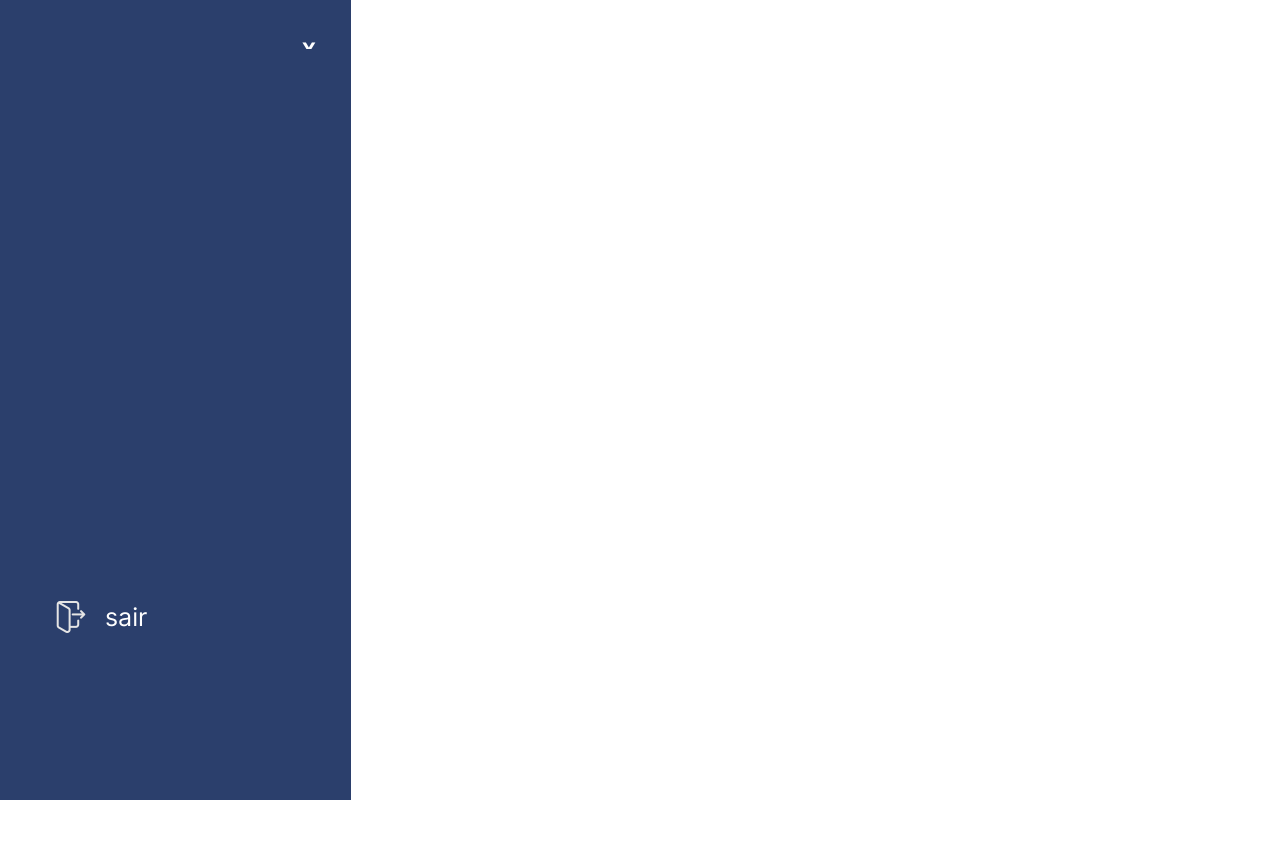
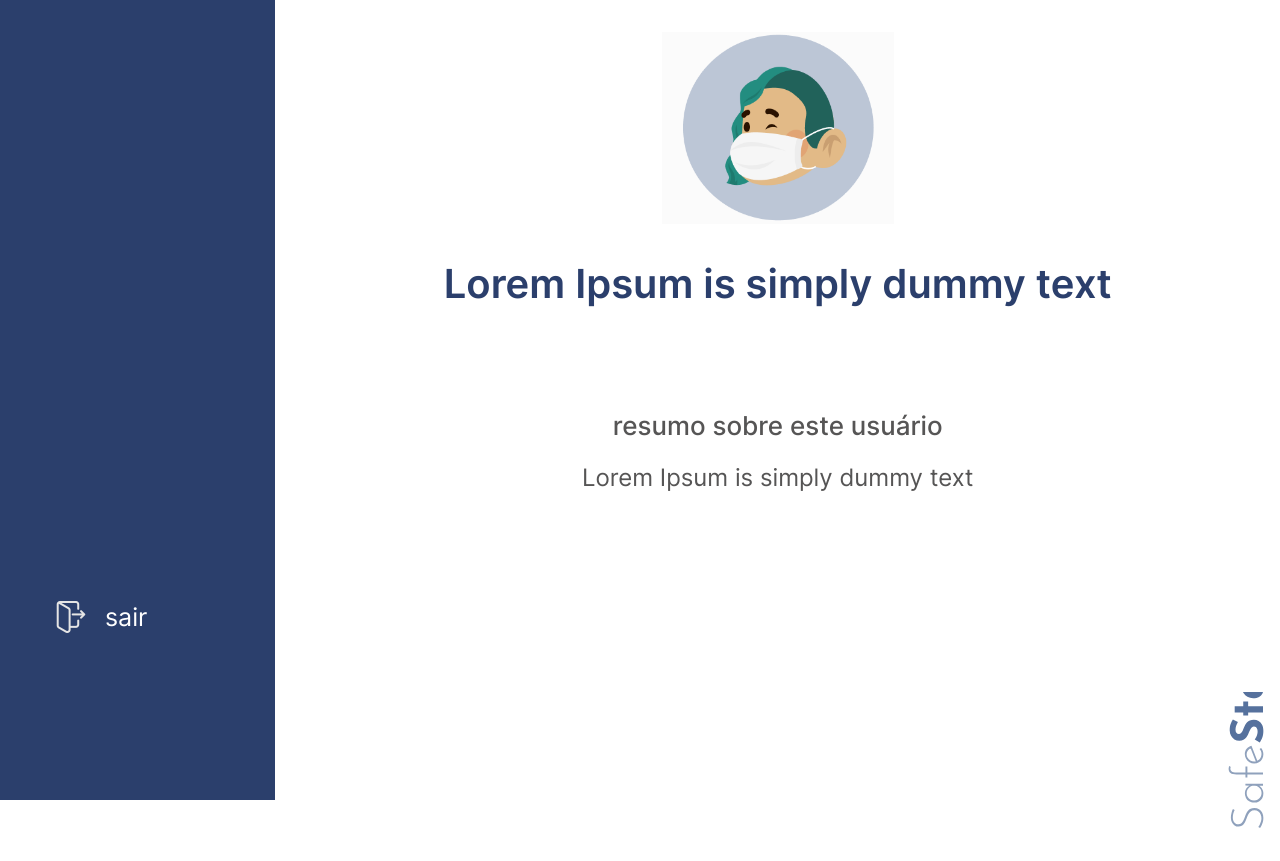
Before and after one commit to SafeStats-Health/safestats-frontend, a React (Create React App) app: page /user_profile in a window 1280 px wide. Before the commit the page ends 800 px from the top, so only its background shows below. Built offline with nearby package versions, Linux system fonts and the light colour scheme; the HTML template or start-up script is replaced by a standard one.

Commit message:
[feature-frontend-06] rebase master

```diff
--- a/src/components/drawer/index.js
+++ b/src/components/drawer/index.js
@@ -21,21 +21,23 @@ export default function Drawer() {
           </button>
         </div>
         <div className={styles.optionsPos}>
-          <span>{t('PROFILE')}</span>
-          <span>{t('PERSONAL_DATA')}</span>
-          <span>{t('TRUSTWORTHY_CONTACT')}</span>
-          <span>{t('HEALTH_PLAN')}</span>
-          <span>{t('BLOOD_DONATION')}</span>
-          <span>{t('CHANGE_PASSWORD')}</span>
-          <span>{t('DELETE_ACCOUNT')}</span>
+          <a href="">{t('PROFILE')}</a>
+          <a href="">{t('PERSONAL_DATA')}</a>
+          <a href="">{t('TRUSTWORTHY_CONTACT')}</a>
+          <a href="">{t('HEALTH_PLAN')}</a>
+          <a href="">{t('BLOOD_DONATION')}</a>
+          <a href="">{t('CHANGE_PASSWORD')}</a>
+          <a href="">{t('DELETE_ACCOUNT')}</a>
         </div>
         <div className={styles.exit}>
-          <img src={door} alt="door"/>
-          <span>{t('EXIT')}</span>
+          <a href="" className={styles.exitAnchor}>
+            <img src={door} alt="Door"/>
+            <span>{t('EXIT')}</span>
+          </a>
         </div>
       </div>
       <div className={isActive ? styles.hamburgerMenu : styles.none} onClick={handleClick}>
-        <img src={hamburger} alt="hamburger"/>
+        <img src={hamburger} alt="Hamburger"/>
         <span className={styles.menu}>{t('MENU')}</span>
       </div>
     </div>
--- a/src/components/drawer/styles.module.css
+++ b/src/components/drawer/styles.module.css
@@ -3,7 +3,7 @@
     flex-direction: column;
     background-color: #2B3F6C;
     color: #ffffff;
-    max-width: 21.9375rem;
+    width: 21.9375rem;
     height: 100vh;
 }
 
@@ -37,8 +37,11 @@
     margin: 5.125rem 0 0 3.4375rem;
 }
 
-.optionsPos > span {
+.optionsPos > a {
     margin-bottom: 2.5rem;
+    text-decoration: none;
+    color: inherit;
+    outline: 0;
 }
 
 .exit {
@@ -49,7 +52,15 @@
     margin: 11rem 0 0 3.4375rem;
 }
 
-.exit > img {
+.exitAnchor {
+    display: flex;
+    align-items: center;
+    text-decoration: none;
+    color: inherit;
+    outline: 0;
+}
+
+.exit > a > img {
     margin-right: 1.125rem;
 }
 
@@ -70,7 +81,7 @@
     margin-left: 1rem;
 }
 
-@media screen and (max-height: 864px) {
+@media screen and (max-width: 1536px) and (max-height: 864px) {
     .optionsPos {
         font-size: 1.5625rem;
         margin: 2rem 0 0 3.4375rem;
@@ -82,7 +93,7 @@
     }
 }
 
-@media screen and (max-height: 720px) {
+@media screen and (max-width: 1280px) and (max-height: 720px) {
     .optionsPos {
         font-size: 1.2rem;
         margin: 2rem 0 0 3.4375rem;
--- a/src/i18n/messages/en-us.js
+++ b/src/i18n/messages/en-us.js
@@ -37,6 +37,7 @@ export default {
     CHANGE_PASSWORD: 'change password',
     DELETE_ACCOUNT: 'delete account',
     EXIT: 'exit',
-    MENU: 'menu'
+    MENU: 'menu',
+    SUMMARY_TITLE: 'summary about this user',
   },
 };
--- a/src/i18n/messages/pt-br.js
+++ b/src/i18n/messages/pt-br.js
@@ -52,6 +52,7 @@ export default {
     CHANGE_PASSWORD: 'alterar senha',
     DELETE_ACCOUNT: 'deletar conta',
     EXIT: 'sair',
-    MENU: 'menu'
+    MENU: 'menu',
+    SUMMARY_TITLE: 'resumo sobre este usuário',
   },
 };
--- a/src/pages/email_confirm/index.js
+++ b/src/pages/email_confirm/index.js
@@ -7,14 +7,14 @@ import safeStats from '../../assets/images/safe_stats.svg';
 export default function EmailConfirm() {
   return (
     <div className={styles.itemsPos}>
-      <img src={safeStats} alt="" className={styles.safeStats}/>
+      <img src={safeStats} alt="Safe Stats" className={styles.safeStats}/>
       <div className={styles.textPos}>
         <span className={styles.hello}>{t('HELLO')}</span>
         <span className={styles.email}>{t('EMAIL_MESSAGE')}</span>
         <Button variant="contained" className={styles.button}>{t('BACK_TO_LOGIN')}</Button>
       </div>
       <div className={styles.doctorPos}>
-        <img src={doctor} alt="" className={styles.doctor}/>
+        <img src={doctor} alt="Doctor" className={styles.doctor}/>
       </div>
     </div>
   );
--- a/src/pages/email_confirm/styles.module.css
+++ b/src/pages/email_confirm/styles.module.css
@@ -65,7 +65,7 @@
     text-transform: lowercase !important;
 }
 
-@media screen and (max-height: 720px) {
+@media screen and (max-width: 1280px) and (max-height: 720px) {
     .textPos {
         display: flex;
         flex-direction: column;
--- a/src/pages/not_found/index.js
+++ b/src/pages/not_found/index.js
@@ -1,7 +1,7 @@
+import styles from './styles.module.css';
+import doctor from '../../assets/images/not_found_doctor.png';
 import ellipse from '../../assets/images/ellipse.svg';
-import doctor from '../../assets/images/not_found_doctor.png';
 import t from '../../i18n/translate';
-import styles from './styles.module.css';
 
 export default function NotFound() {
   return (
@@ -12,8 +12,8 @@ export default function NotFound() {
       </div>
       <div className={styles.imgPosRow}>
         <div className={styles.imgPosCol}>
-          <img className={styles.doctor} src={doctor} alt='' />
-          <img className={styles.ellipse} src={ellipse} alt='' />
+          <img className={styles.doctor} src={doctor} alt='Doctor'/>
+          <img className={styles.ellipse} src={ellipse} alt='Ellipse'/>
         </div>
       </div>
     </div>
--- a/src/pages/not_found/styles.module.css
+++ b/src/pages/not_found/styles.module.css
@@ -48,14 +48,14 @@
 }
 
 
-@media screen and (max-height: 864px) {
+@media screen and (max-width: 1536px) and (max-height: 864px) {
     .error {
         font-size: 8rem;
         margin: 1rem 0 1rem 0;
     }
 }
 
-@media screen and (max-height: 720px) {
+@media screen and (max-width: 1280px) and (max-height: 720px) {
     .error {
         font-size: 6rem;
         margin: 1rem 0 1rem 0;
--- a/src/pages/user_profile/index.js
+++ b/src/pages/user_profile/index.js
@@ -2,11 +2,27 @@ import * as React from 'react';
 import styles from './styles.module.css';
 import t from '../../i18n/translate';
 import Drawer from '../../components/drawer'
+import safeStats from '../../assets/images/safe_stats.svg';
+import dummyImg from '../../assets/images/dummy_img.png';
 
 export default function UserProfile() {
   return (
-    <div>
-     <Drawer></Drawer>
+    <div className={styles.pagePos}>
+      <div>
+        <Drawer></Drawer>
+      </div>
+      <div className={styles.userProfilePos}>
+        <div className={styles.userProfile}>
+          <img className={styles.dummyImg} src={dummyImg} alt="Dummy Img"/>
+          <span className={styles.userName}>Lorem Ipsum is simply dummy text</span>
+          <span className={styles.summaryTitle}>{t('SUMMARY_TITLE')}</span>
+          <span className={styles.summary}>Lorem Ipsum is simply dummy text</span>
+        </div>
+        <div className={styles.safeStats}>
+          <img src={safeStats} alt="Safe Stats"/>
+        </div>
+      </div>
+
     </div>
   );
 }
--- a/src/pages/user_profile/styles.module.css
+++ b/src/pages/user_profile/styles.module.css
@@ -0,0 +1,76 @@
+.pagePos {
+    display: flex;
+}
+
+.userProfilePos {
+    display: flex;
+    flex-direction: column;
+    width: 100%;
+}
+
+.userProfile {
+    display: flex;
+    flex-direction: column;
+    align-items: center;
+    height: 100%;
+
+}
+
+.dummyImg {
+    margin: 7rem 0 2.1875rem 0;
+    height: 15.875rem;
+    width: 14.5rem;
+}
+
+.userName {
+    font-size: 2.5rem;
+    font-weight: 600;
+    color: #2B3F6C;
+}
+
+.summaryTitle {
+    font-size: 1.625rem;
+    font-weight: 500;
+    color: #565555;
+    margin: 6.375rem 0 1.375rem 0;
+}
+
+.summary {
+    font-size: 1.5rem;
+    font-weight: 400;
+    color: #565555;
+}
+
+.safeStats {
+    display: flex;
+    width: 100%;
+    height: 25%;
+    justify-content: flex-end;
+    align-self: flex-end;
+    align-items: flex-end;
+    margin: 2rem 1rem 4.3125rem 0;
+}
+
+@media screen and (max-width: 1536px) and (max-height: 864px) {
+    .dummyImg {
+        margin: 2rem 0 2.1875rem 0;
+        height: 12rem;
+        width: 14.5rem;
+    }
+
+    .safeStats {
+        margin: 9rem 1rem 2rem 0;
+    }
+}
+
+@media screen and (max-width: 1280px) and (max-height: 720px) {
+    .dummyImg {
+        margin: 2rem 0 2.1875rem 0;
+        height: 12rem;
+        width: 14.5rem;
+    }
+
+    .safeStats {
+        margin: 0 1rem 2rem 0;
+    }
+}
```
Also changed, not shown: src/assets/images/dummy_img.png (added).
